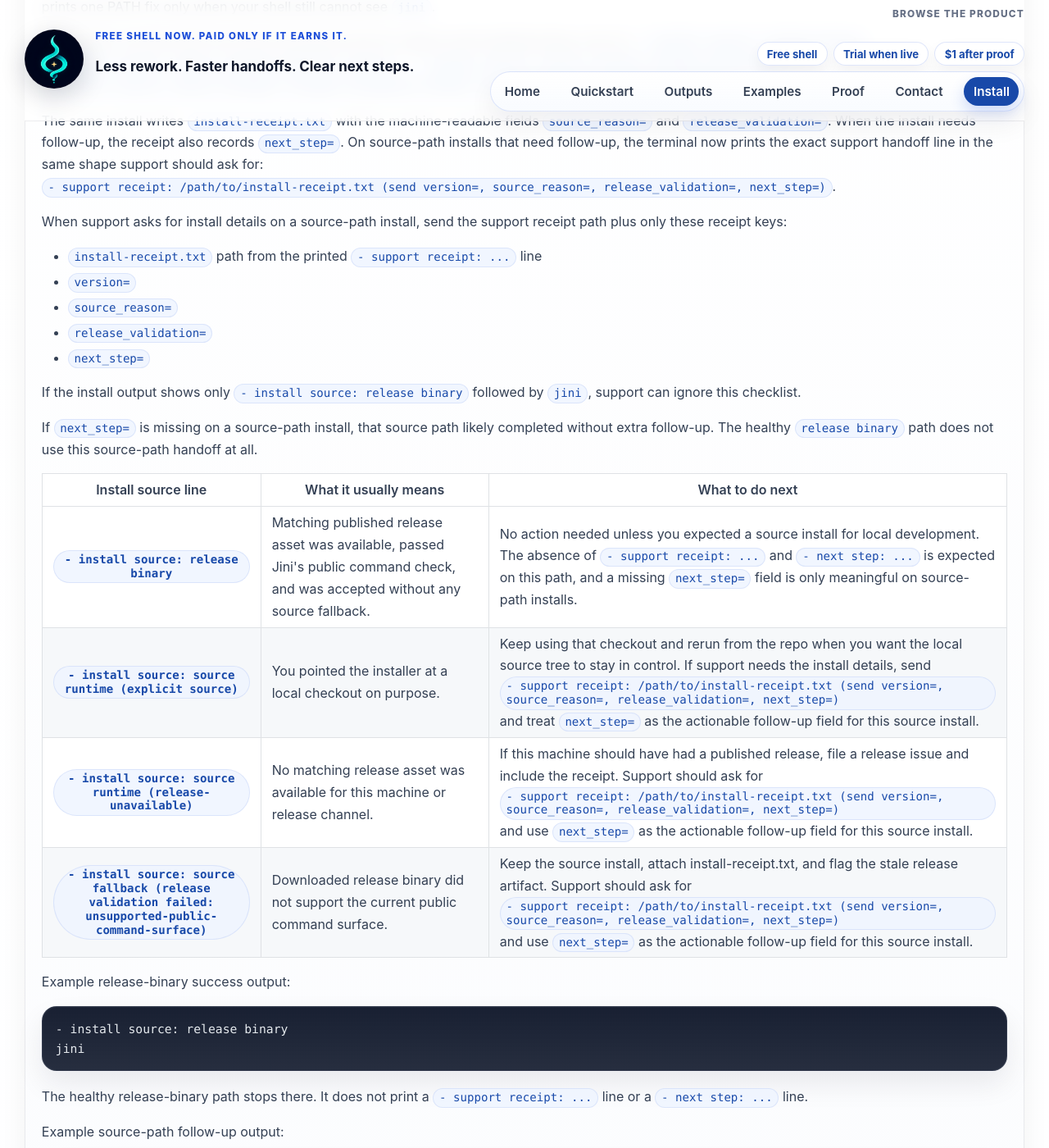
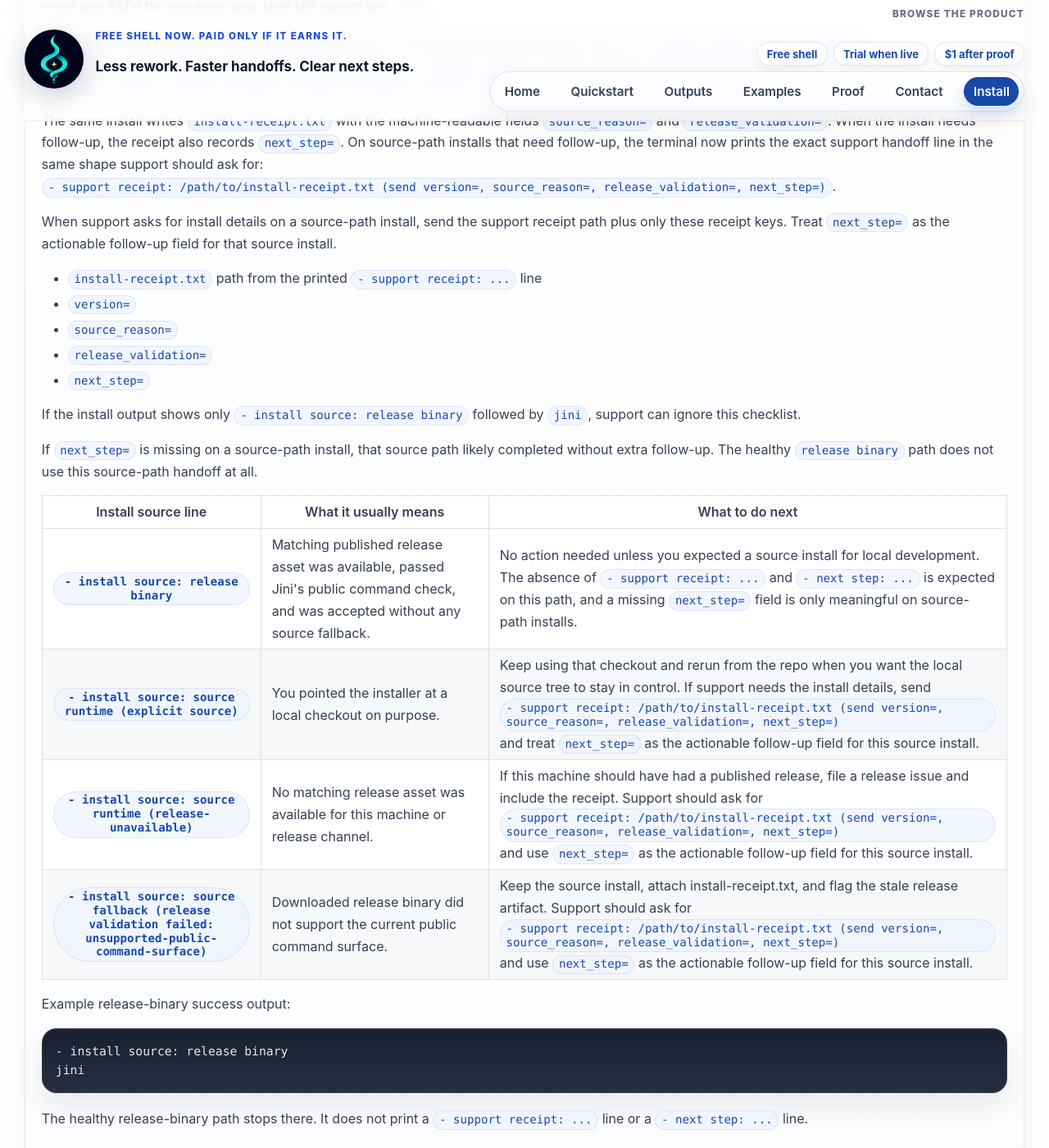
Before and after one commit to maridlabsai/jini, a Jekyll site: the page built from docs/install.md, in a window 1280 px wide and 1400 px high, scrolled down 1803 px. Shown: the whole window at 82% size. Built offline with Jekyll 4.4.1, drawn with Linux system fonts in a browser that asks for light colours; some of the changed text lies outside the part shown.

Commit message:
Align next-step wording across install docs

```diff
--- a/docs/install.md
+++ b/docs/install.md
@@ -66,7 +66,7 @@ quick_links:
 
   <p>The same install writes <code>install-receipt.txt</code> with the machine-readable fields <code>source_reason=</code> and <code>release_validation=</code>. When the install needs follow-up, the receipt also records <code>next_step=</code>. On source-path installs that need follow-up, the terminal now prints the exact support handoff line in the same shape support should ask for: <code>- support receipt: /path/to/install-receipt.txt (send version=, source_reason=, release_validation=, next_step=)</code>.</p>
 
-  <p>When support asks for install details on a source-path install, send the support receipt path plus only these receipt keys:</p>
+  <p>When support asks for install details on a source-path install, send the support receipt path plus only these receipt keys. Treat <code>next_step=</code> as the actionable follow-up field for that source install.</p>
   <ul>
     <li><code>install-receipt.txt</code> path from the printed <code>- support receipt: ...</code> line</li>
     <li><code>version=</code></li>
@@ -120,6 +120,7 @@ jini
 - support receipt: /Users/you/.local/bin/install-receipt.txt (send version=, source_reason=, release_validation=, next_step=)
 - next step: If this machine should have had a published release, file a release issue and include the receipt.
 </code></pre>
+  <p>In that source-path transcript, <code>next_step=</code> is the actionable follow-up field for the install.</p>
 
 <pre><code class="language-bash">jini</code></pre>
 
```
Also changed, not shown: tests/test_public_cli_docs.py (+2 -1 lines).
